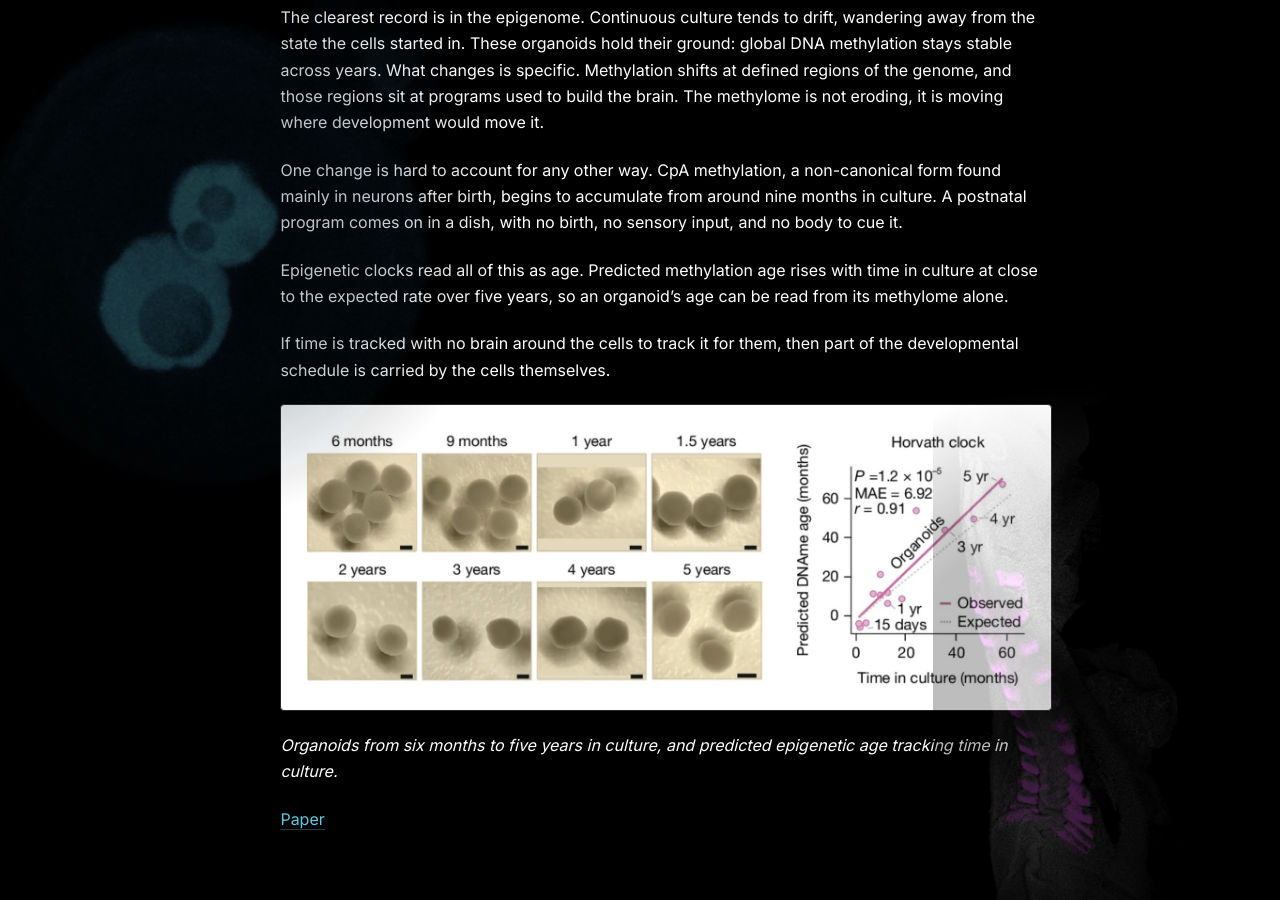
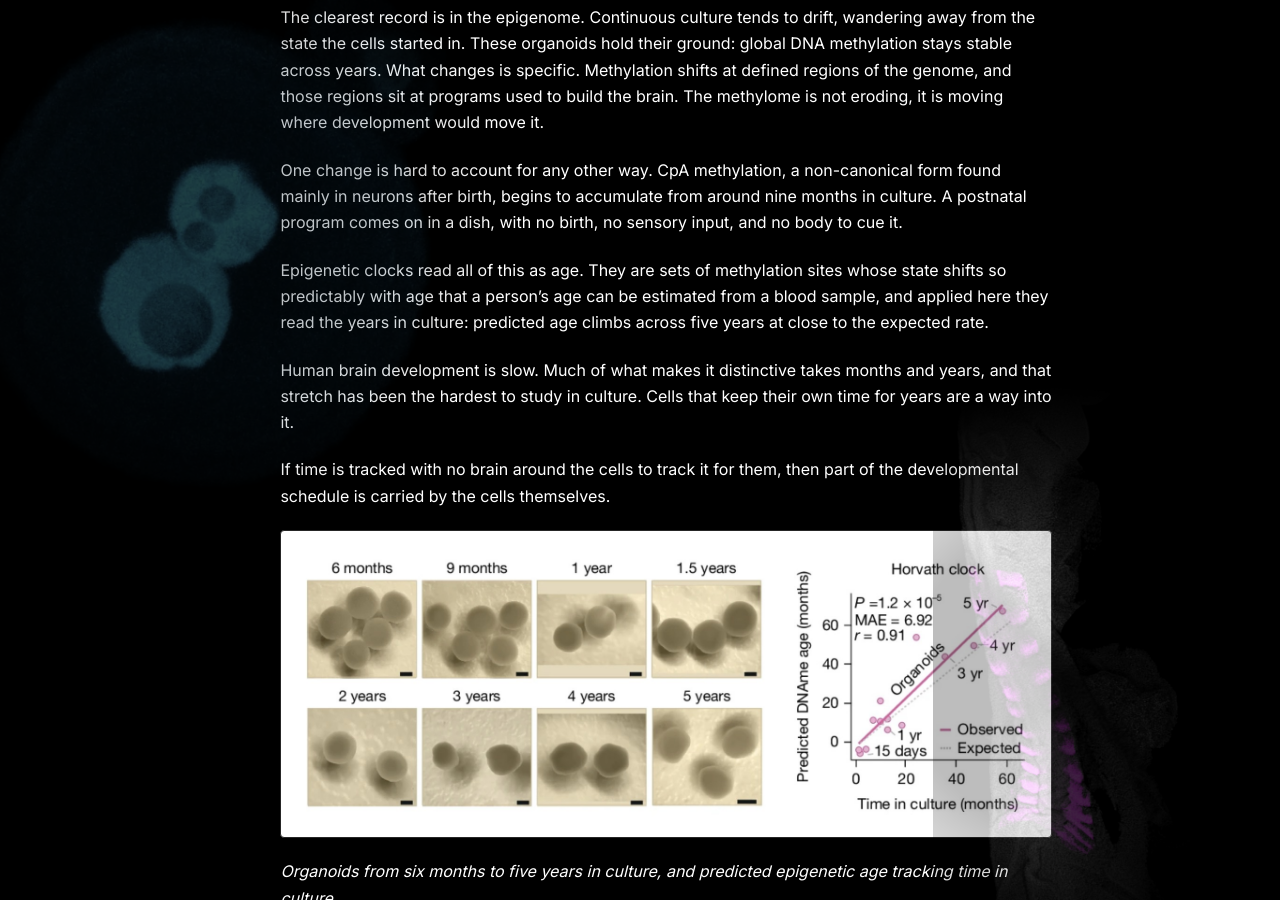
Before and after one commit to AbhiSampathKumar/abhisampathkumar.github.io, a Jekyll site: the page built from _pages/featured-studies.md, in a window 1280 px wide and 900 px high, scrolled down 5018 px. Built offline with Jekyll 4.4.1, drawn with Linux system fonts in a browser that asks for light colours; a script that is not in the unit is left out.

Commit message:
Add files via upload

```diff
--- a/_pages/featured-studies.md
+++ b/_pages/featured-studies.md
@@ -3,6 +3,9 @@ layout: single
 permalink: /featured-studies/
 title: "Featured studies"
 author_profile: true
+excerpt: "Human brain organoids keep developmental time for years in a dish, and four more studies on how cells acquire, arrange and hold an identity."
+og_image: "og-organoids.jpg"
+og_image_alt: "Human brain organoids from six months to five years in culture, beside an epigenetic clock that tracks their age from time in culture"
 ---
 
 <!-- Faded specimens behind the page. Positions and opacity live in
@@ -101,7 +104,9 @@ The clearest record is in the epigenome. Continuous culture tends to drift, wand
 
 One change is hard to account for any other way. CpA methylation, a non-canonical form found mainly in neurons after birth, begins to accumulate from around nine months in culture. A postnatal program comes on in a dish, with no birth, no sensory input, and no body to cue it.
 
-Epigenetic clocks read all of this as age. Predicted methylation age rises with time in culture at close to the expected rate over five years, so an organoid's age can be read from its methylome alone.
+Epigenetic clocks read all of this as age. They are sets of methylation sites whose state shifts so predictably with age that a person's age can be estimated from a blood sample, and applied here they read the years in culture: predicted age climbs across five years at close to the expected rate.
+
+Human brain development is slow. Much of what makes it distinctive takes months and years, and that stretch has been the hardest to study in culture. Cells that keep their own time for years are a way into it.
 
 If time is tracked with no brain around the cells to track it for them, then part of the developmental schedule is carried by the cells themselves.
 
```
